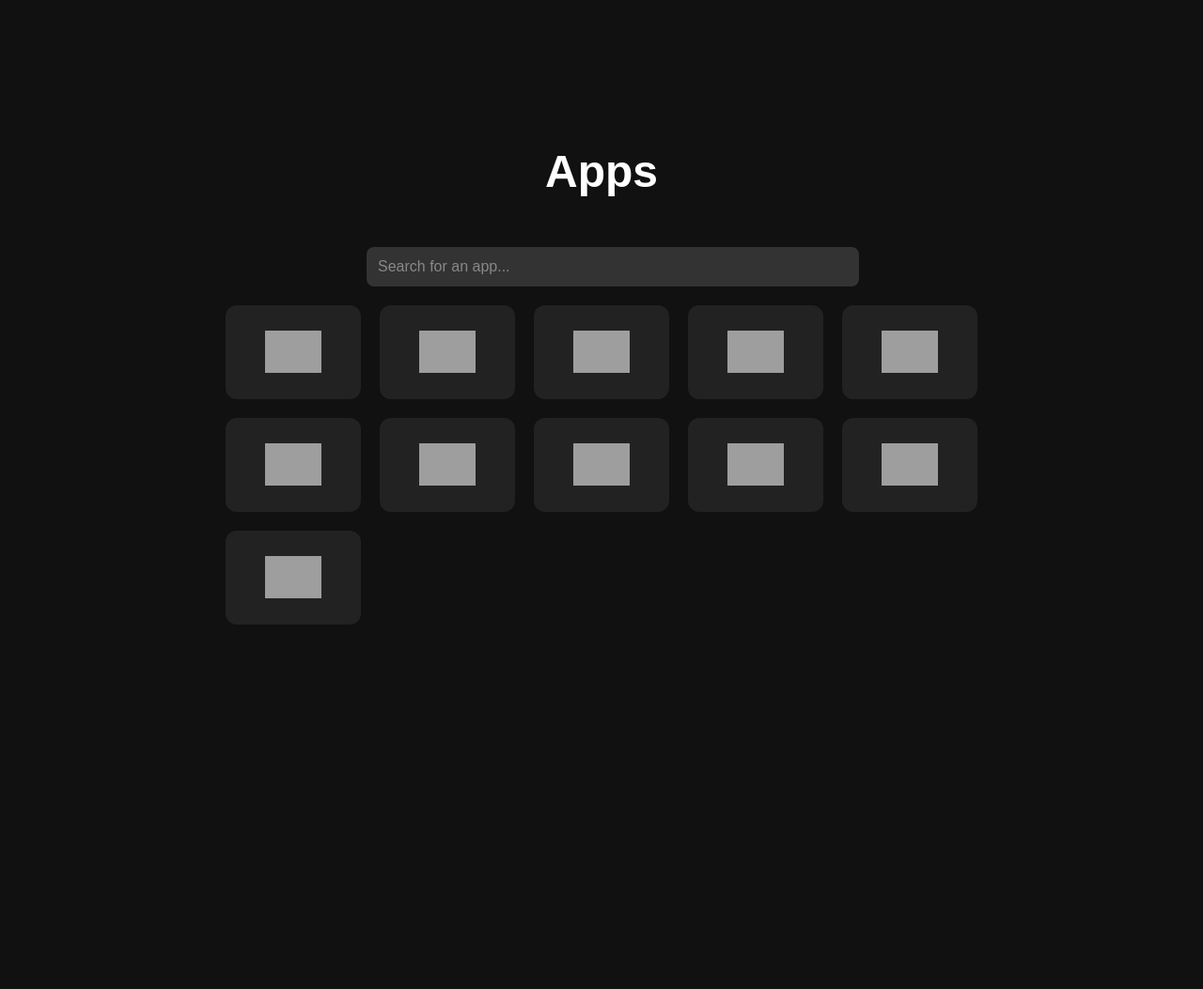
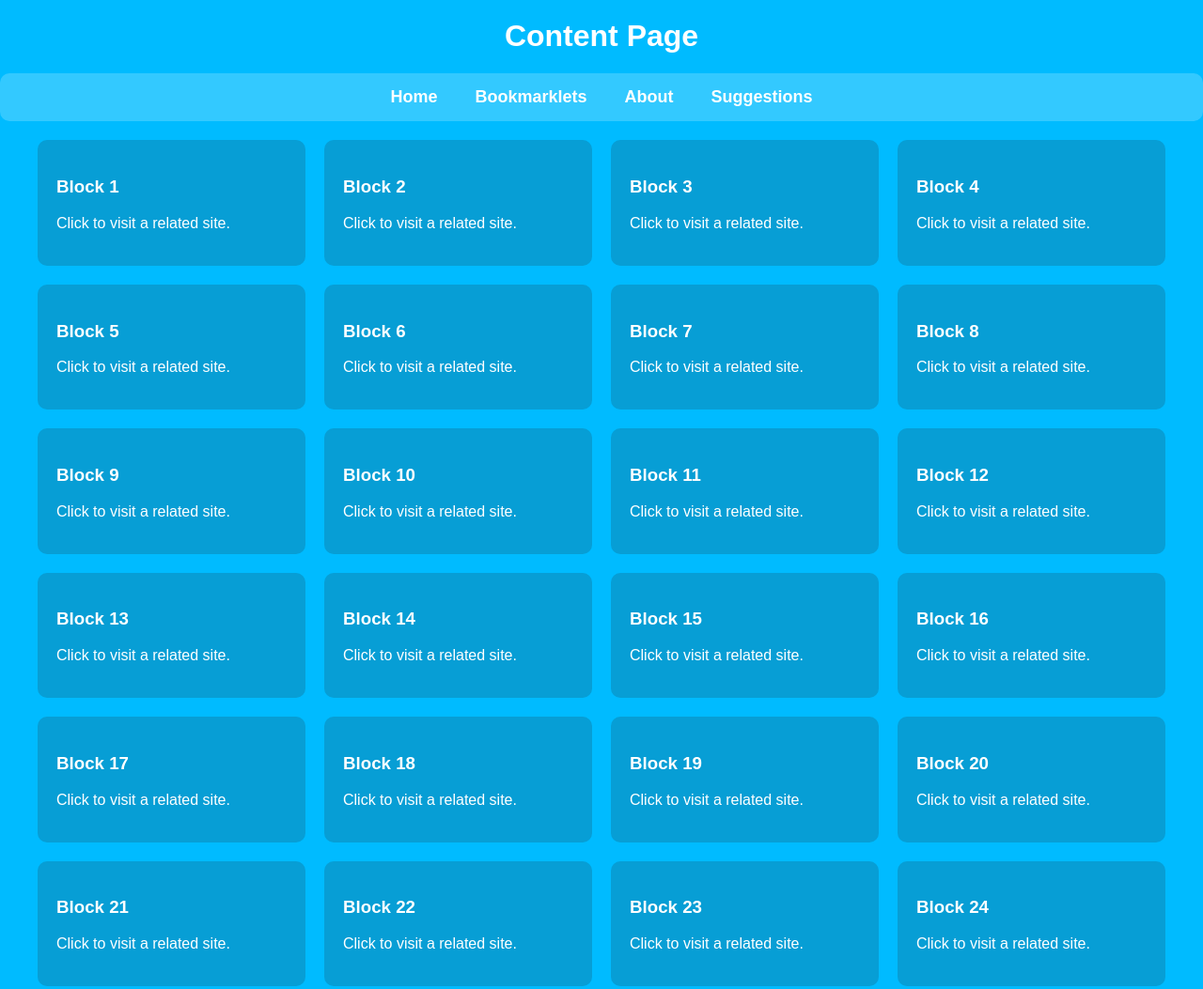
Before and after one commit to benzxy/gyhyu, a plain HTML site: page index.html in a window 1280 px wide. Shown: the top 1053 px of the page at 94% size. Before the commit the page ends 800 px from the top, so only its background shows below. Drawn offline with Linux system fonts and the light colour scheme; grey boxes are pictures that could not be loaded.

Commit message:
Update index.html

```diff
--- a/index.html
+++ b/index.html
@@ -1,171 +1,92 @@
 <!DOCTYPE html>
 <html lang="en">
   <head>
-    <meta charset="UTF-8">
-    <meta name="viewport" content="width=device-width, initial-scale=1.0">
-    <title>Apps</title>
-    <link rel="stylesheet" href="https://cdnjs.cloudflare.com/ajax/libs/font-awesome/6.0.0-beta3/css/all.min.css">
+    <meta charset="UTF-8" />
+    <meta name="viewport" content="width=device-width, initial-scale=1.0" />
+    <title>Content Page</title>
     <style>
-        /* General styles */
       body {
+        background: #00bbff;
+        color: white;
         font-family: Arial, sans-serif;
-            background-color: #111;
+        text-align: center;
+        margin: 0;
+        padding: 0;
+      }
+      .navbar {
+        display: flex;
+        justify-content: center;
+        background: rgba(255, 255, 255, 0.2);
+        padding: 15px;
+        border-radius: 10px;
+      }
+      .navbar a {
         color: white;
-            display: flex;
-            flex-direction: column;
-            align-items: center;
-            justify-content: center;
-            min-height: 100vh;
-            margin: 0;
-            overflow: hidden;
+        text-decoration: none;
+        margin: 0 20px;
+        font-size: 18px;
+        font-weight: bold;
       }
-
+      .navbar a:hover {
+        text-decoration: underline;
+      }
+      .container {
+        display: grid;
+        grid-template-columns: repeat(auto-fill, minmax(250px, 1fr));
+        gap: 20px;
+        padding: 20px;
+        max-width: 1200px;
+        margin: auto;
+      }
+      .block {
+        background: rgba(36, 43, 46, 0.2);
+        padding: 20px;
+        border-radius: 10px;
+        text-align: left;
+        cursor: pointer;
+        transition: background 0.3s;
+      }
+      .block:hover {
+        background: rgba(106, 92, 92, 0.4);
+      }
       h1 {
-            font-size: 3rem;
+        color: rgb(255, 255, 255);
         margin-top: 20px;
-            z-index: 10;
-        }
-
-        /* Search bar styling */
-        .search-bar {
-            margin: 20px 0;
-            width: 80%;
-            max-width: 500px;
-            position: relative;
-            z-index: 10;
-        }
-
-        .search-bar input {
-            width: 100%;
-            padding: 12px;
-            border-radius: 8px;
-            border: none;
-            font-size: 1rem;
-            background-color: #333;
-            color: white;
-        }
-
-        .search-bar input::placeholder {
-            color: #888;
-        }
-
-        /* Icon grid container */
-        .icon-grid {
-            display: grid;
-            grid-template-columns: repeat(auto-fit, minmax(120px, 1fr));
-            gap: 20px;
-            width: 80%;
-            max-width: 800px;
-            z-index: 10;
-        }
-
-        /* Icon block styling */
-        .icon-block {
-            background-color: #222;
-            border-radius: 12px;
-            padding: 20px;
-            display: flex;
-            align-items: center;
-            justify-content: center;
-            transition: transform 0.2s;
-            cursor: pointer;
-        }
-
-        .icon-block img {
-            width: 60px;
-            height: 60px;
-            object-fit: contain;
-            border-radius: 8px;
-        }
-
-        .icon-block:hover {
-            transform: scale(1.05);
-            background-color: #333;
-        }
-
-        /* Background animation */
-        .dot {
-            position: absolute;
-            width: 5px;
-            height: 5px;
-            background-color: white;
-            border-radius: 50%;
-            opacity: 0;
-            animation: move 5s linear forwards;
-        }
-
-        @keyframes move {
-            0% {
-                opacity: 1;
-                transform: translateY(0);
-            }
-            100% {
-                opacity: 0;
-                transform: translateY(100vh);
-            }
       }
     </style>
   </head>
   <body>
-    <h1>Apps</h1>
-    <div class="search-bar">
-        <input type="text" placeholder="Search for an app...">
+    <h1>Content Page</h1>
+
+    <div class="navbar">
+      <a href="index.html">Home</a>
+      <a href="#">Bookmarklets</a>
+      <a href="#">About</a>
+      <a href="#">Suggestions</a>
     </div>
-    <div class="icon-grid">
-        <a href="https://android.com" class="icon-block" target="_blank">
-            <img src="https://upload.wikimedia.org/wikipedia/commons/d/d7/Android_robot.svg" alt="Android">
-        </a>
-        <a href="https://apkpure.com" class="icon-block" target="_blank">
-            <img src="https://seeklogo.com/images/A/apkpure-logo-B24B06AC32-seeklogo.com.png" alt="APKPure">
-        </a>
-        <a href="https://character.ai" class="icon-block" target="_blank">
-            <img src="https://upload.wikimedia.org/wikipedia/commons/thumb/3/3e/Character.ai_logo.svg/2560px-Character.ai_logo.svg.png" alt="Character.ai">
-        </a>
-        <a href="https://studymonkey.com" class="icon-block" target="_blank">
-            <img src="https://seeklogo.com/images/S/studymonkey-logo-1F9F00730A-seeklogo.com.png" alt="StudyMonkey">
-        </a>
-        <a href="https://v4-ten-psi.vercel.app/mastery?auth=55u1rdv" class="icon-block" target="_blank">
-            <img src="https://upload.wikimedia.org/wikipedia/en/thumb/9/98/Discord_logo.svg/245px-Discord_logo.svg.png" alt="Discord">
-        </a>
-        <a href="https://nvidia.com" class="icon-block" target="_blank">
-            <img src="https://upload.wikimedia.org/wikipedia/commons/thumb/2/2c/Nvidia_logo.svg/2560px-Nvidia_logo.svg.png" alt="Nvidia">
-        </a>
-        <a href="https://github.com" class="icon-block" target="_blank">
-            <img src="https://github.githubassets.com/images/modules/logos_page/GitHub-Mark.png" alt="GitHub">
-        </a>
-        <a href="https://google.com" class="icon-block" target="_blank">
-            <img src="https://upload.wikimedia.org/wikipedia/commons/2/2f/Google_2015_logo.svg" alt="Google">
-        </a>
-        <a href="https://v4-ten-psi.vercel.app/mastery?auth=55u1rdv" class="icon-block" target="_blank">
-            <img src="https://upload.wikimedia.org/wikipedia/commons/a/a5/Instagram_icon.png" alt="Instagram">
-        </a>
-        <a href="https://v4-ten-psi.vercel.app/mastery?auth=55u1rdv" class="icon-block" target="_blank">
-            <img src="https://upload.wikimedia.org/wikipedia/commons/6/69/Netflix_logo.svg" alt="Netflix">
-        </a>
-        <a href="https://v4-ten-psi.vercel.app/mastery?auth=55u1rdv" class="icon-block" target="_blank">
-            <img src="https://upload.wikimedia.org/wikipedia/commons/0/08/Pinterest-logo.png" alt="Pinterest">
-        </a>
+
+    <div class="container" id="content">
+      <!-- JavaScript will generate 50 clickable blocks here -->
     </div>
 
     <script>
-        // JavaScript to create the animated dots in the background
-        function createDots() {
-            for (let i = 0; i < 100; i++) {
-                const dot = document.createElement('div');
-                dot.classList.add('dot');
-                dot.style.left = Math.random() * 100 + 'vw';
-                dot.style.top = Math.random() * 100 + 'vh';
-                document.body.appendChild(dot);
+      function createContentBlocks() {
+        let container = document.getElementById("content");
+        for (let i = 1; i <= 50; i++) {
+          let block = document.createElement("div");
+          block.classList.add("block");
+          block.innerHTML = `<h3>Block ${i}</h3><p>Click to visit a related site.</p>`;
+
+          // Redirect to a different site when clicked
+          block.onclick = function () {
+            window.location.href = `https://example.com/page${i}`; // Change this to your preferred links
+          };
+
+          container.appendChild(block);
+        }
       }
 
-            // Remove dots after 5 seconds
-            setTimeout(() => {
-                document.querySelectorAll('.dot').forEach(dot => dot.remove());
-            }, 5000);
-        }
-
-        // Call the function to create dots
-        createDots();
+      createContentBlocks();
     </script>
   </body>
 </html>
```
Lines whose indentation alone changed are shown as unchanged.
